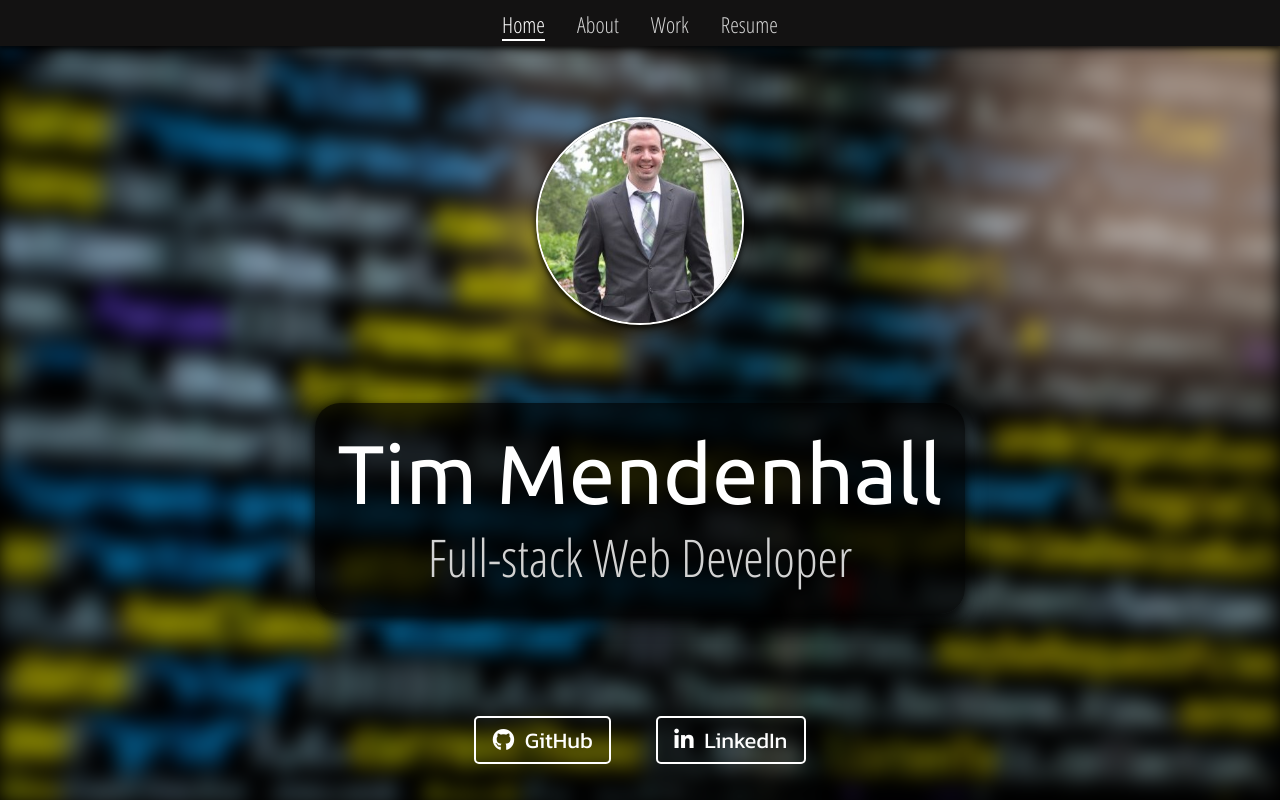
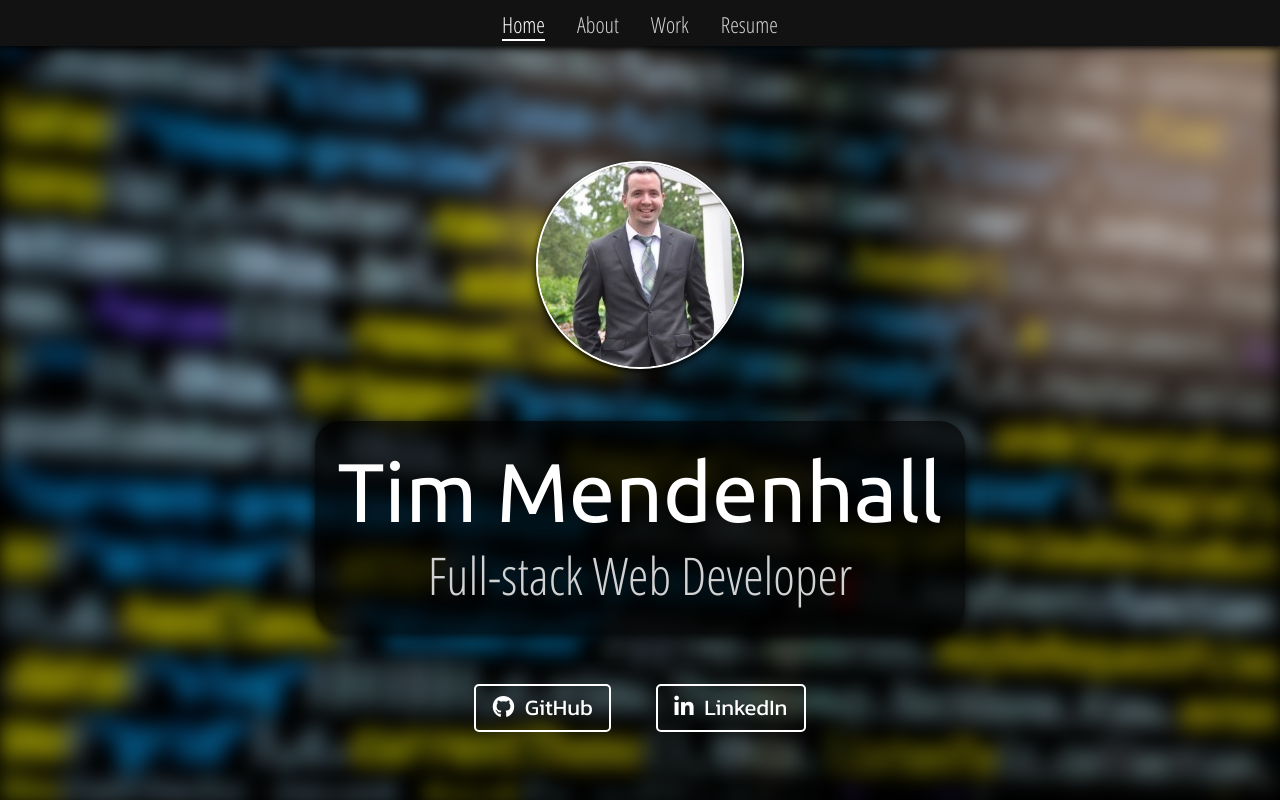
Before and after one commit to timmendenhall/timmendenhall.com, a React (Create React App) app: page / in a window 1280 px wide. Shown: the top 800 px of the page. Built offline with nearby package versions, Linux system fonts and the light colour scheme.

Commit message:
Small CSS tweaks to welcome / social bar

```diff
--- a/src/components/SocialBar/SocialBar.css
+++ b/src/components/SocialBar/SocialBar.css
@@ -4,7 +4,6 @@
   justify-content: center;
   align-items: center;
   z-index: 5;
-  margin-top: 0.5em;
 }
 
 .social-bar__button {
@@ -12,7 +11,7 @@
   border-radius: 5px;
   border: 2px solid #ffffff;
   color: #ffffff;
-  margin: 0.5em 1em;
+  margin: 0em 1em;
   padding: 0.25em 0.75em;
   font-size: 0.85em;
   text-decoration: none;
--- a/src/components/Welcome/Welcome.css
+++ b/src/components/Welcome/Welcome.css
@@ -14,7 +14,6 @@
   border-radius: 50%;
   border: 2px solid #ffffff;
   z-index: 1;
-  margin-bottom: 3em;
   box-shadow: 0 2px 4px 0 rgba(0, 0, 0, 0.6), 0 3px 10px 0 rgba(0, 0, 0, 0.59);
   width: 8em;
 }
@@ -30,7 +29,8 @@
   padding: 0.85em;
   border-radius: 25px;
   box-shadow: 0 4px 8px 0 rgba(0, 0, 0, 0.6), 0 6px 20px 0 rgba(0, 0, 0, 0.59);
-  margin-bottom: 3em;
+  margin-bottom: 2em;
+  margin-top: 2em;
 }
 
 .welcome__card-greeting {
--- a/src/index.css
+++ b/src/index.css
@@ -6,6 +6,10 @@
   -moz-box-sizing:border-box;
   -webkit-box-sizing:border-box;
   -ms-box-sizing:border-box;
+}
+
+html {
+  scroll-behavior: smooth;
 }
 
 body {
@@ -18,6 +22,7 @@ body {
 }
 
 h1, h2, h3, h4, h5 {
+  margin-top: 1.5em;
   font-family: 'Ubuntu', sans-serif;
 }
 
```
